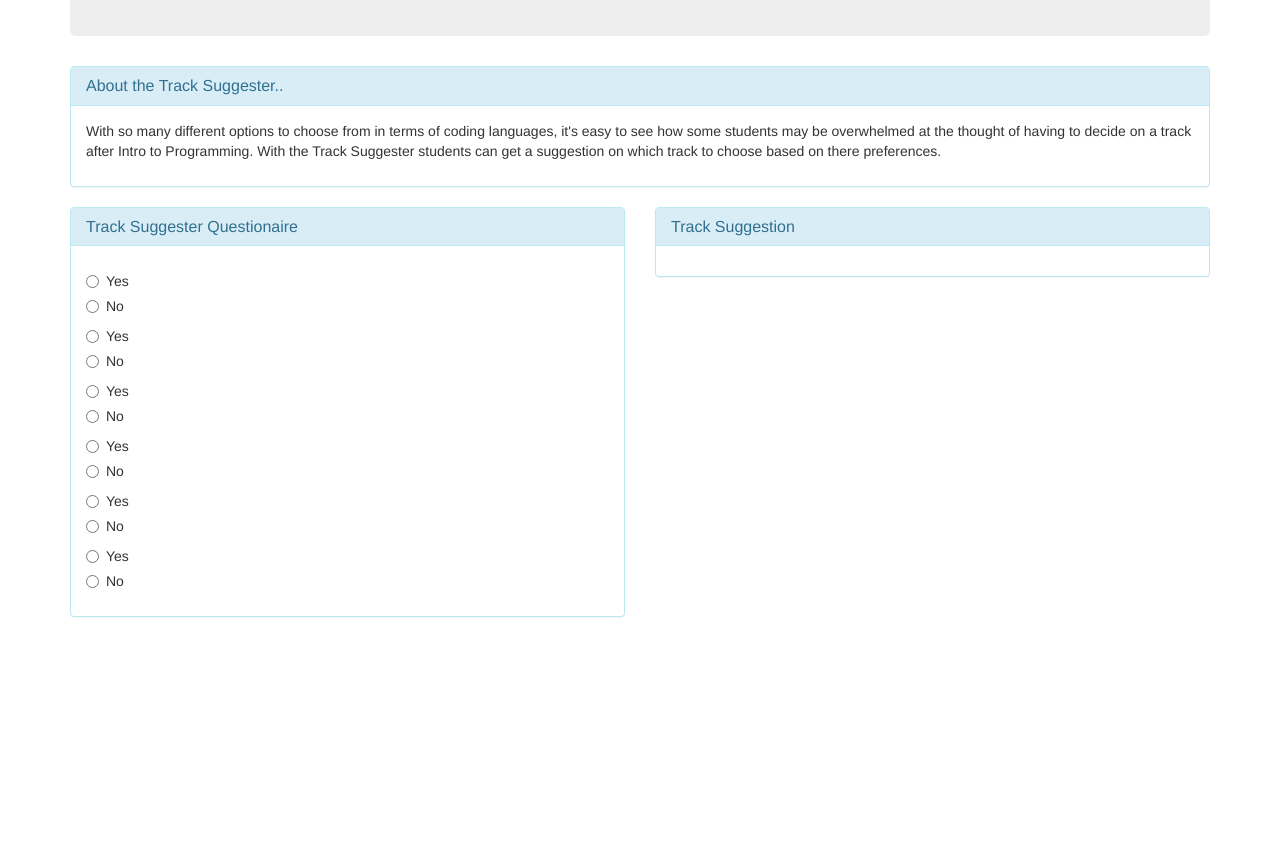
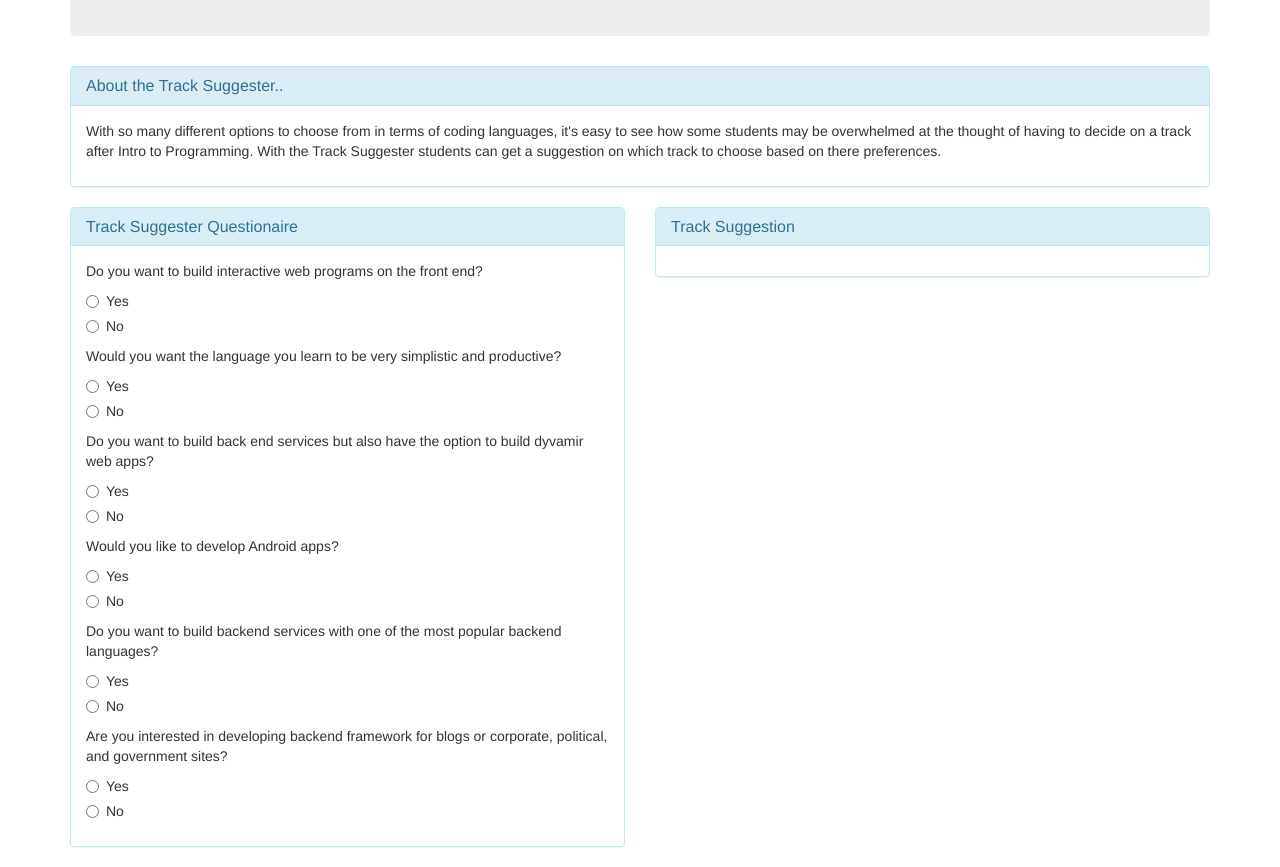
Before and after one commit to rossfletcher19/trackSuggester, a plain HTML site: page index.html in a window 1280 px wide. Shown: the part 159-1026 px from the top of the page. Before the commit the page ends 800 px from the top, so only its background shows below. Drawn offline with Linux system fonts and the light colour scheme.

Commit message:
add verbage for questionaire questions

```diff
--- a/index.html
+++ b/index.html
@@ -34,7 +34,7 @@
                     </div>
                     <div class="panel-body">
                       <form id="questionaire">
-                        <p></p>
+                        <p>Do you want to build interactive web programs on the front end?</p>
                         <div  class="radio">
                           <label>
                             <input type="radio" name="1" value="yes">
@@ -47,7 +47,7 @@
                             No
                           </label>
                         </div>
-                        <p></p>
+                        <p>Would you want the language you learn to be very simplistic and productive?</p>
                         <div  class="radio">
                           <label>
                             <input type="radio" name="2" value="yes">
@@ -60,7 +60,7 @@
                             No
                           </label>
                         </div>
-                        <p></p>
+                        <p>Do you want to build back end services but also have the option to build dyvamir web apps?</p>
                         <div  class="radio">
                           <label>
                             <input type="radio" name="3" value="yes">
@@ -73,7 +73,7 @@
                             No
                           </label>
                         </div>
-                        <p></p>
+                        <p>Would you like to develop Android apps?</p>
                         <div  class="radio">
                           <label>
                             <input type="radio" name="4" value="yes">
@@ -86,7 +86,7 @@
                             No
                           </label>
                         </div>
-                        <p></p>
+                        <p>Do you want to build backend services with one of the most popular backend languages?</p>
                         <div  class="radio">
                           <label>
                             <input type="radio" name="5" value="yes">
@@ -99,7 +99,7 @@
                             No
                           </label>
                         </div>
-                        <p></p>
+                        <p>Are you interested in developing backend framework for blogs or corporate, political, and government sites?</p>
                         <div  class="radio">
                           <label>
                             <input type="radio" name="6" value="yes">
```
